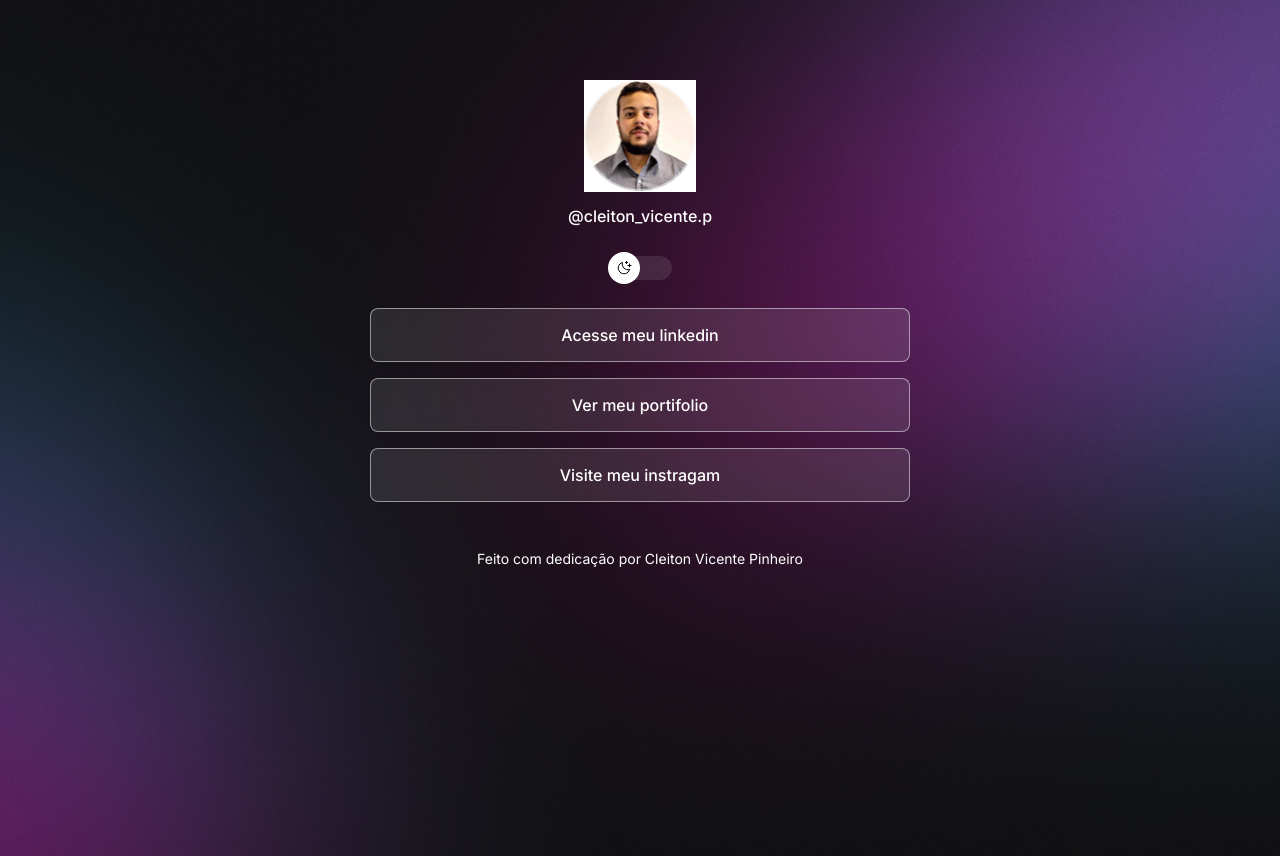
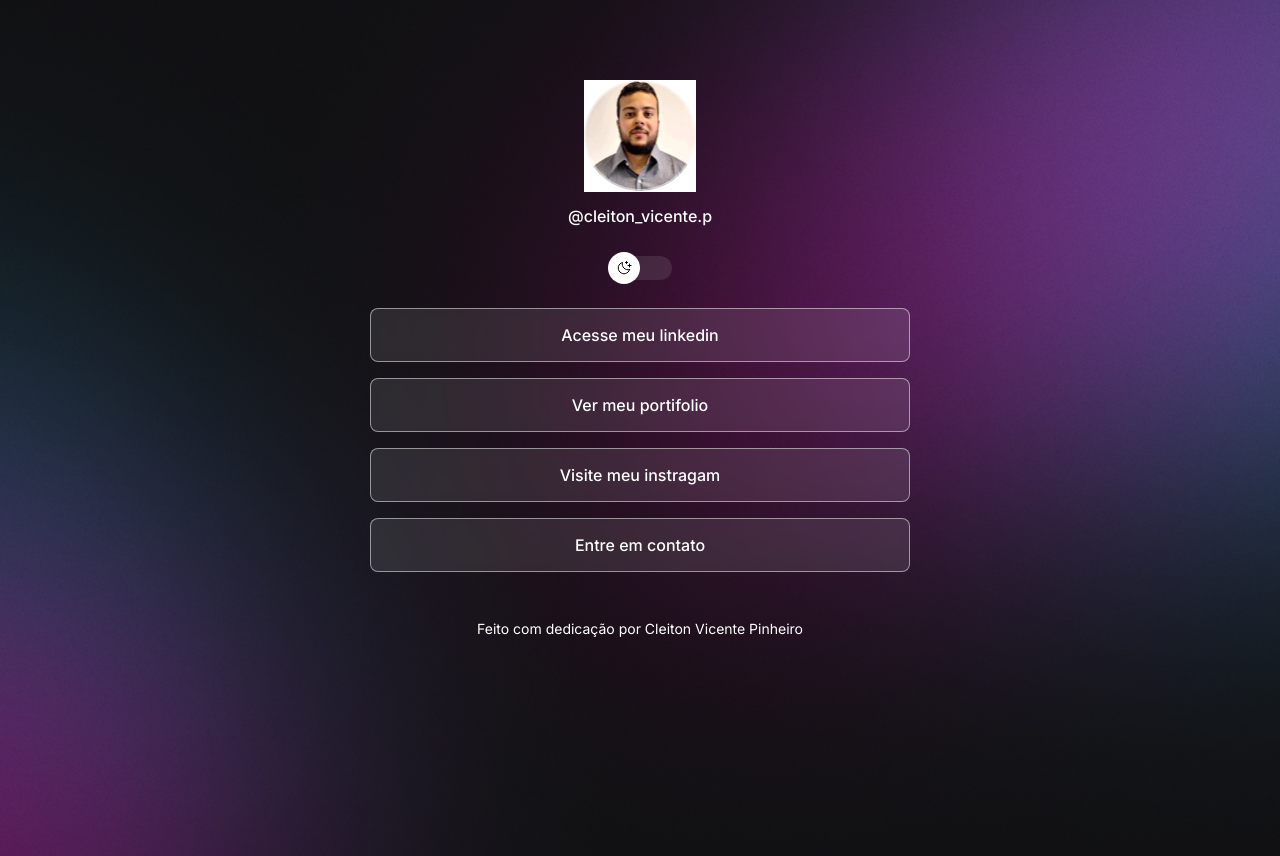
Before and after one commit to cleitonvpinheiro/apresenta-o, a plain HTML site: page index.html in a window 1280 px wide. Drawn offline with Linux system fonts and the light colour scheme.

Commit message:
modified:   index.html

```diff
--- a/index.html
+++ b/index.html
@@ -38,6 +38,9 @@
             <li>
                 <a href="https://www.instagram.com/cleiton_vicente.p" target="_blank">Visite meu instragam</a>
             </li>
+            <li>
+                <a href="https://wa.me/5541988412058" target="_blank">Entre em contato</a>
+            </li>
         </ul>
 
         <footer>
```
